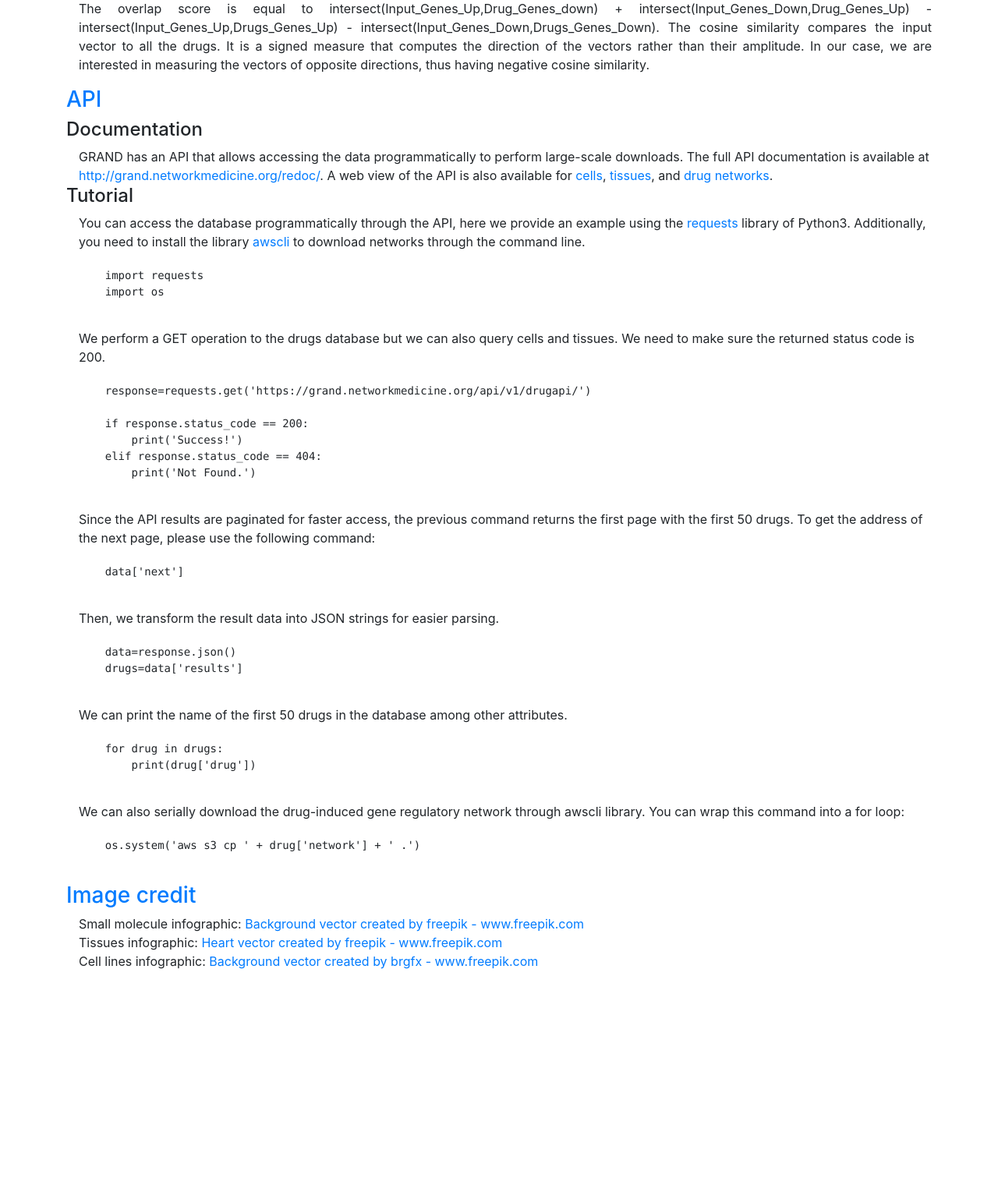
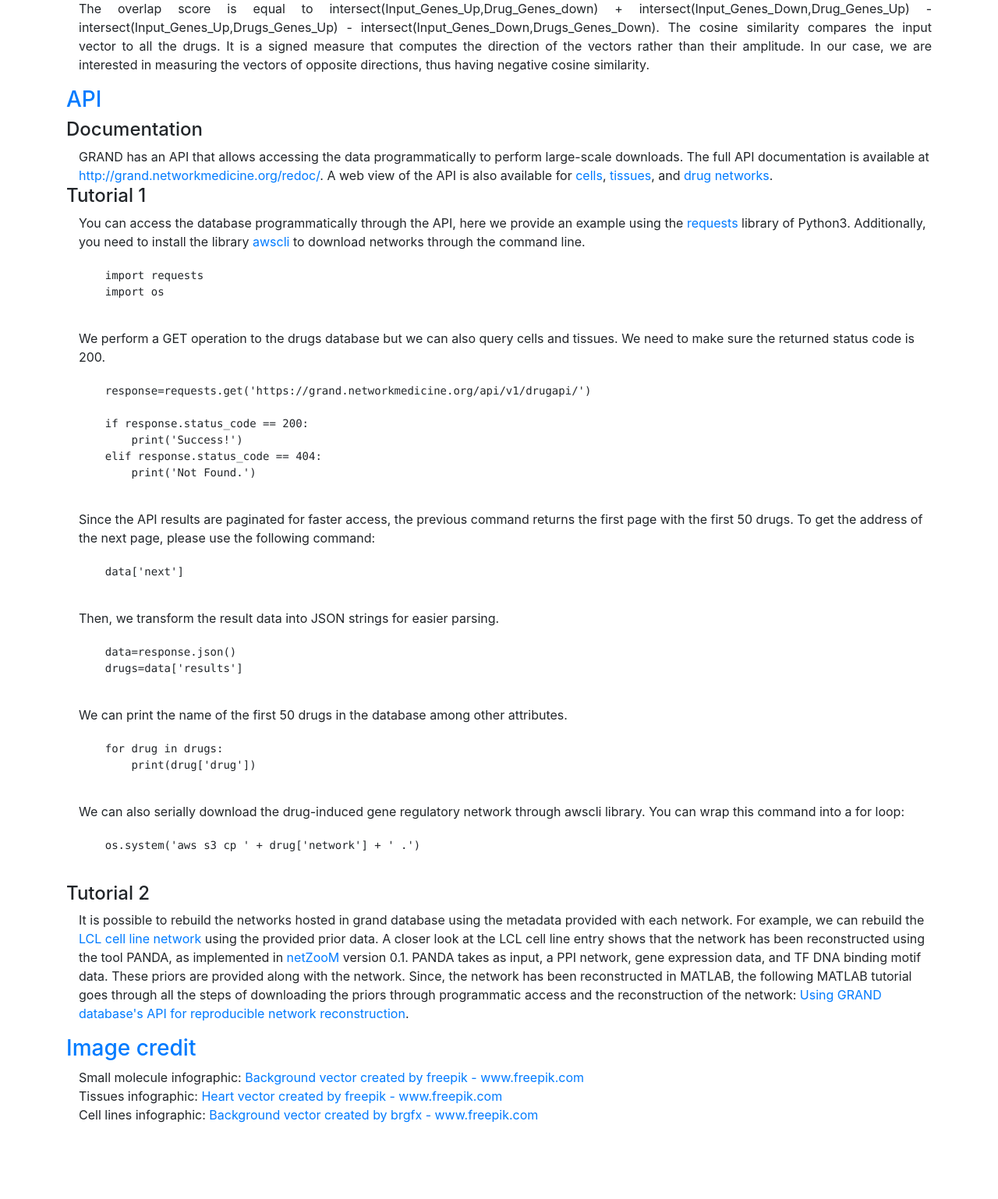
Before and after one commit to QuackenbushLab/grand, a Django app: page /help/ in a window 1280 px wide. Shown: the part 1300-2838 px from the top of the page at 78% size. Before the commit the page ends 2543 px from the top, so only its background shows below. Run offline with Django 3.2, Linux system fonts and the light colour scheme; some libraries are stand-ins or nearby versions.

Commit message:
working help page

```diff
--- a/grandapp/templates/help.html
+++ b/grandapp/templates/help.html
@@ -60,10 +60,10 @@
           <img src="{% static 'images/footer-01.svg' %}" style="width: 400px;">
       </a>
       <div class="navbar-nav navbar-expand-sm">
-          <a class="nav-item nav-link" href="https://twitter.com/intent/tweet?text=GRAND: Integrated gene regulatory network database of cell lines, tissues, and small molecules. http://grand.tm4.org"><i class="fab fa-twitter-square fa-2x"></i></a>
+          <a class="nav-item nav-link" href="https://twitter.com/intent/tweet?text=GRAND: Integrated gene regulatory network database of cell lines, tissues, and small molecules. http://grand.networkmedicine.org"><i class="fab fa-twitter-square fa-2x"></i></a>
           <a class="nav-item nav-link" href="http://www.facebook.com/sharer/sharer.php?u=http://hsph.harvard.edu"><i class="fab fa-facebook-square fa-2x"></i></a>
           <a class="nav-item nav-link" href="https://www.linkedin.com/sharing/share-offsite/?url=http://hsph.harvard.edu"><i class="fab fa-linkedin fa-2x"></i></a>
-          <a class="nav-item nav-link" href="mailto:aa@aa.com"><i class="fas fa-envelope-square fa-2x"></i></a>
+          <a class="nav-item nav-link" href="/about"><i class="fas fa-envelope-square fa-2x"></i></a>
           <a class="nav-item nav-link" href="https://creativecommons.org/licenses/by-sa/4.0/"><i class="fab fa-creative-commons fa-2x"></i></a>
       </div>
   </div>
@@ -117,7 +117,7 @@
     <div class="ml-3">GRAND has an API that allows accessing the data programmatically to perform large-scale downloads. The full API documentation is available at <a href="http://grand.networkmedicine.org/redoc/">http://grand.networkmedicine.org/redoc/</a>.
     A web view of the API is also available for <a href="http://grand.networkmedicine.org/api/v1/cellapi/">cells</a>, <a href="http://grand.networkmedicine.org/api/v1/tissueapi/">tissues</a>, and <a href="http://grand.networkmedicine.org/api/v1/drugapi/">drug networks</a>.
     </div>
-    <h4>Tutorial</h4>
+    <h4>Tutorial 1</h4>
     <div class="ml-3">You can access the database programmatically through the API, here we provide an example using the <a href="https://requests.kennethreitz.org/en/master/">requests</a> library of Python3. Additionally, you need to install the library <a href="https://docs.aws.amazon.com/cli/latest/userguide/cli-chap-install.html">awscli</a> to download networks through the command line.
     <pre><code>
     import requests
@@ -152,6 +152,11 @@
     </code></pre>
     </p>
     </div>
+    <h4>Tutorial 2</h4>
+    <div class="ml-3">It is possible to rebuild the networks hosted in grand database using the metadata provided with each network. For example, we can rebuild the <a href='/cell'>LCL cell line network</a> using the provided prior data.
+    A closer look at the LCL cell line entry shows that the network has been reconstructed using the tool PANDA, as implemented in <a href='http://netzoo.github.io'>netZooM</a> version 0.1. PANDA takes as input, a PPI network,
+    gene expression data, and TF DNA binding motif data. These priors are provided along with the network. Since, the network has been reconstructed in MATLAB, the following MATLAB tutorial goes through all the steps of downloading
+    the priors through programmatic access and the reconstruction of the network: <a href='https://github.com/netZoo/netZooM/tree/devel/tutorials/grand_db'>Using GRAND database's API for reproducible network reconstruction</a>.</div>
     <p><h3 id="credit" class="text-primary">Image credit</h3>
     <div class="ml-3">Small molecule infographic: <a href="https://www.freepik.com/free-photos-vectors/background">Background vector created by freepik - www.freepik.com</a>
     <br>Tissues infographic: <a href="https://www.freepik.com/free-photos-vectors/heart">Heart vector created by freepik - www.freepik.com</a>
```
Also changed, not shown: 3 other files.
